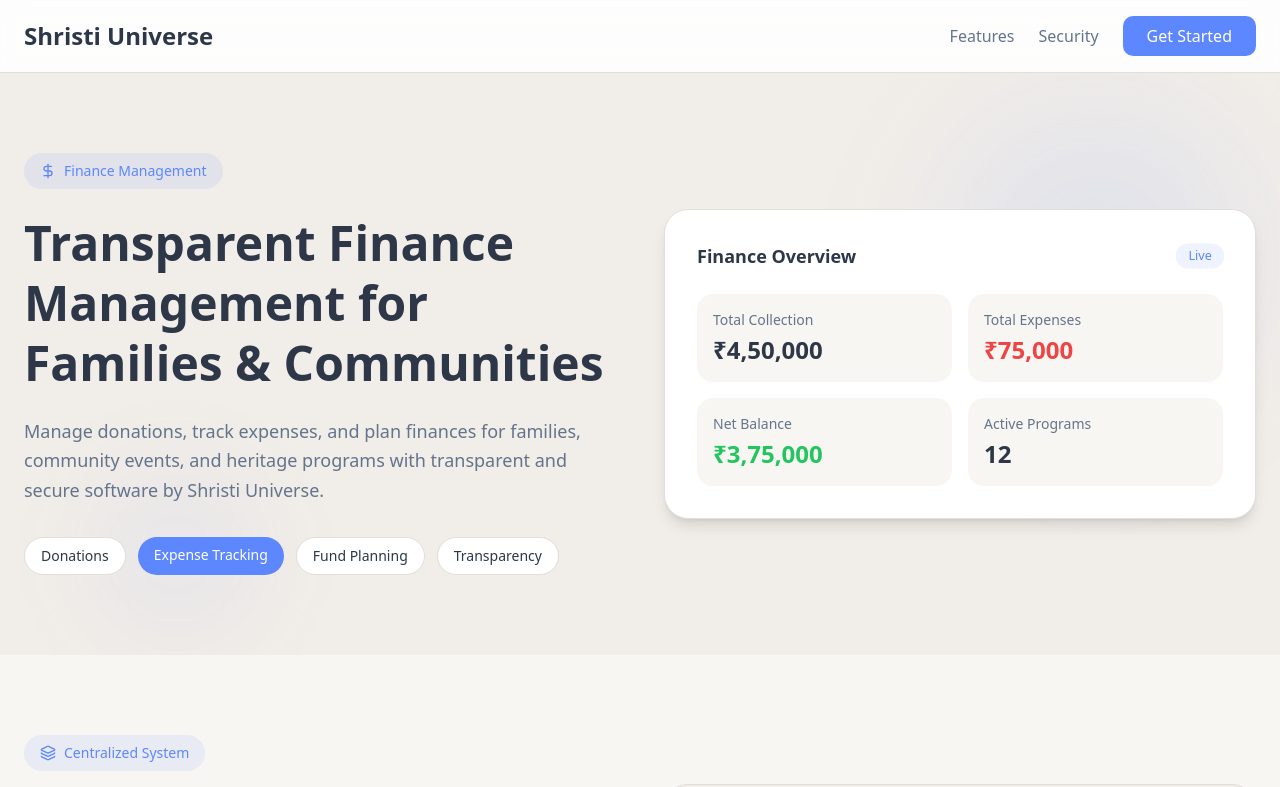
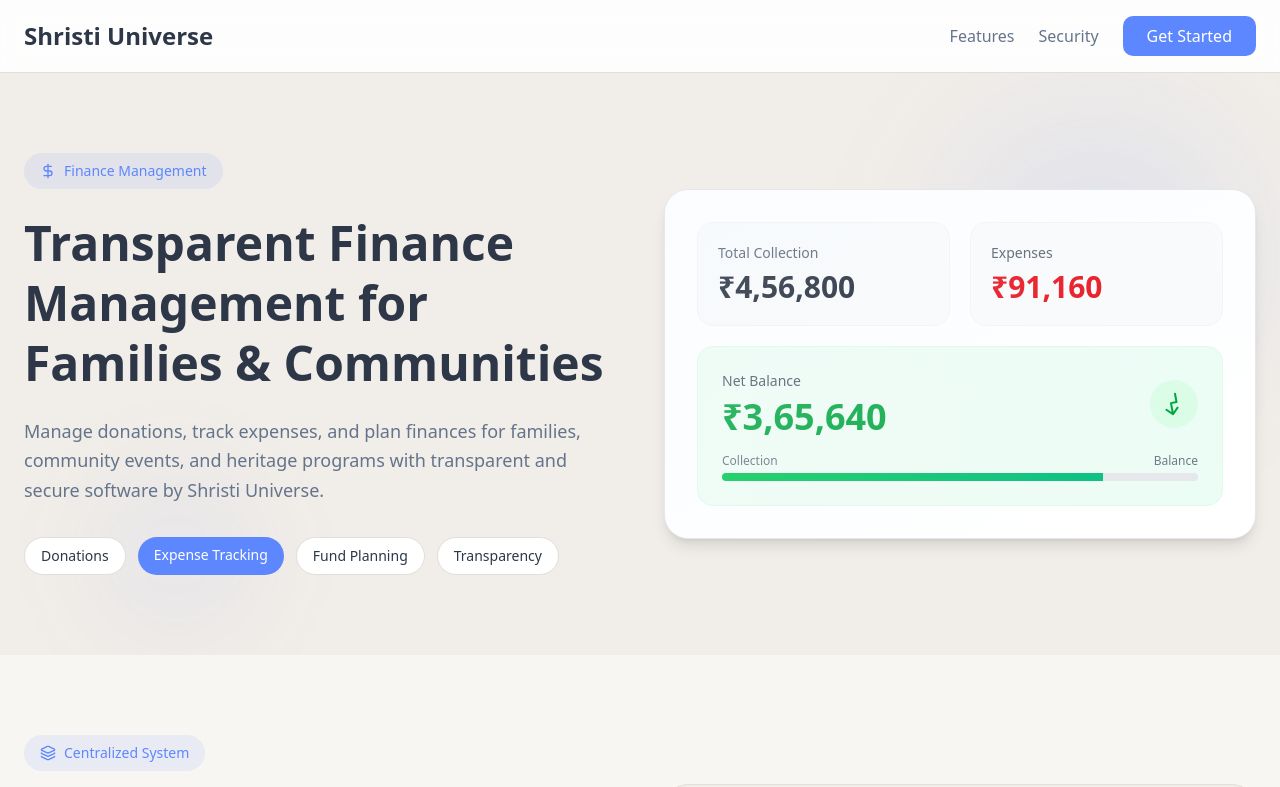
Before and after one commit to samirtiwari932/forked-shristi, a Next.js app: page /features/finance in a window 1280 px wide. Shown: the top 787 px of the page. Built offline with nearby package versions, Linux system fonts and the light colour scheme.

Commit message:
showing the live number first time only

```diff
--- a/app/features/finance/page.tsx
+++ b/app/features/finance/page.tsx
@@ -35,6 +35,7 @@
   Upload,
 } from "lucide-react";
 import { motion } from "framer-motion";
+import LiveFinanceOverview from "@/components/Finance/LiveFinanceOverview";
 
 // Animation variants
 const fadeInUp = {
@@ -576,69 +577,7 @@
             </motion.div>
 
             <motion.div variants={slideInRight} className="lg:w-1/2">
-              <motion.div
-                whileHover={{ scale: 1.02 }}
-                className="bg-white rounded-3xl p-8 shadow-lg border border-[#e2ded9]"
-              >
-                <div className="flex items-center justify-between mb-6">
-                  <h3 className="text-lg font-semibold text-[#2d3748]">
-                    Finance Overview
-                  </h3>
-                  <motion.span
-                    animate={{
-                      opacity: [0.7, 1, 0.7],
-                      scale: [1, 1.05, 1],
-                    }}
-                    transition={{
-                      duration: 2,
-                      repeat: Infinity,
-                      ease: "easeInOut",
-                    }}
-                    className="px-3 py-1 bg-[#5d87ff]/10 text-[#5d87ff] rounded-full text-xs font-medium"
-                  >
-                    Live
-                  </motion.span>
-                </div>
-                <div className="grid grid-cols-2 gap-4">
-                  {[
-                    {
-                      label: "Total Collection",
-                      value: "₹4,50,000",
-                      color: "#2d3748",
-                    },
-                    {
-                      label: "Total Expenses",
-                      value: "₹75,000",
-                      color: "#ef4444",
-                    },
-                    {
-                      label: "Net Balance",
-                      value: "₹3,75,000",
-                      color: "#22c55e",
-                    },
-                    { label: "Active Programs", value: "12", color: "#2d3748" },
-                  ].map((stat, index) => (
-                    <motion.div
-                      key={stat.label}
-                      initial={{ opacity: 0, y: 20 }}
-                      animate={{ opacity: 1, y: 0 }}
-                      transition={{ delay: 0.2 + index * 0.1 }}
-                      whileHover={{ y: -5 }}
-                      className="bg-[#f8f6f3] rounded-2xl p-4"
-                    >
-                      <p className="text-sm text-[#64748b] mb-1">
-                        {stat.label}
-                      </p>
-                      <p
-                        className="text-2xl font-bold"
-                        style={{ color: stat.color }}
-                      >
-                        {stat.value}
-                      </p>
-                    </motion.div>
-                  ))}
-                </div>
-              </motion.div>
+              <LiveFinanceOverview />
             </motion.div>
           </div>
         </div>
--- /dev/null
+++ b/components/Finance/LiveFinanceOverview.tsx
@@ -0,0 +1,174 @@
+"use client";
+
+import React, { useEffect, useState } from "react";
+import { motion } from "framer-motion";
+
+// CountUp Component
+function CountUp({
+  end,
+  duration = 2200,
+  prefix = "₹",
+}: {
+  end: number;
+  duration?: number;
+  prefix?: string;
+}) {
+  const [count, setCount] = useState(end);
+  const hasAnimated = React.useRef(false);
+
+  useEffect(() => {
+    if (hasAnimated.current) {
+      setCount(end);
+      return;
+    }
+
+    //  First-time animation
+    hasAnimated.current = true;
+
+    let start = 0;
+    const step = end / (duration / 16);
+    const timer = setInterval(() => {
+      start += step;
+      setCount(Math.min(Math.floor(start), end));
+      if (start >= end) clearInterval(timer);
+    }, 16);
+
+    return () => clearInterval(timer);
+  }, []);
+
+  return (
+    <span className="tabular-nums">
+      {prefix}
+      {count.toLocaleString("en-IN")}
+    </span>
+  );
+}
+
+// Live Finance Overview Component
+export default function LiveFinanceOverview() {
+  const [collection, setCollection] = useState(456800);
+  const [expenses, setExpenses] = useState(91160);
+  const [balance, setBalance] = useState(365640);
+
+  useEffect(() => {
+    const interval = setInterval(
+      () => {
+        const isIncome = Math.random() > 0.58;
+        const amount = Math.floor(Math.random() * 3800) + 400;
+
+        if (isIncome) {
+          setCollection((p) => p + amount);
+          setBalance((p) => p + amount);
+        } else {
+          setExpenses((p) => p + amount);
+          setBalance((p) => Math.max(0, p - amount));
+        }
+      },
+      7000 + Math.random() * 9000,
+    );
+
+    return () => clearInterval(interval);
+  }, []);
+
+  return (
+    <div className="bg-white rounded-3xl p-8 shadow-lg border border-gray-200 relative overflow-hidden">
+      {/* Background gradient effect */}
+      <div className="absolute inset-0 bg-gradient-to-br from-blue-50/30 to-transparent pointer-events-none" />
+
+      {/* Header with Live indicator */}
+      {/* <div className="flex items-center justify-between mb-7">
+        <h3 className="text-xl font-bold text-gray-800">Live Overview</h3>
+        <div className="flex items-center gap-2.5">
+          <span className="relative flex h-3.5 w-3.5">
+            <span className="animate-ping absolute inline-flex h-full w-full rounded-full bg-green-400 opacity-75" />
+            <span className="relative inline-flex rounded-full h-3.5 w-3.5 bg-green-500" />
+          </span>
+          <span className="px-3 py-1 bg-green-100 text-green-700 rounded-full text-xs font-semibold uppercase tracking-wide">
+            Live
+          </span>
+        </div>
+      </div> */}
+
+      {/* Stats Grid */}
+      <div className="grid grid-cols-2 gap-5">
+        {/* Total Collection */}
+        <motion.div
+          initial={{ opacity: 0, y: 20 }}
+          animate={{ opacity: 1, y: 0 }}
+          transition={{ duration: 0.5 }}
+          className="bg-gray-50/80 rounded-2xl p-5 border border-gray-100"
+        >
+          <p className="text-sm text-gray-600 mb-1.5">Total Collection</p>
+          <p className="text-3xl font-bold text-gray-900">
+            <CountUp end={collection} duration={2500} />
+          </p>
+        </motion.div>
+
+        {/* Expenses */}
+        <motion.div
+          initial={{ opacity: 0, y: 20 }}
+          animate={{ opacity: 1, y: 0 }}
+          transition={{ duration: 0.5, delay: 0.1 }}
+          className="bg-gray-50/80 rounded-2xl p-5 border border-gray-100"
+        >
+          <p className="text-sm text-gray-600 mb-1.5">Expenses</p>
+          <p className="text-3xl font-bold text-red-600">
+            <CountUp end={expenses} duration={2500} />
+          </p>
+        </motion.div>
+
+        {/* Net Balance */}
+        <motion.div
+          initial={{ opacity: 0, scale: 0.9 }}
+          animate={{ opacity: 1, scale: 1 }}
+          transition={{ duration: 0.6, delay: 0.2 }}
+          className="bg-gradient-to-r from-green-50 to-emerald-50 rounded-2xl p-6 border border-green-100 col-span-2"
+        >
+          <div className="flex items-center justify-between">
+            <div>
+              <p className="text-sm text-gray-600 mb-1.5">Net Balance</p>
+              <p className="text-4xl font-extrabold text-green-600">
+                <CountUp end={balance} duration={3000} />
+              </p>
+            </div>
+            <motion.div
+              animate={{ rotate: 360 }}
+              transition={{ duration: 20, repeat: Infinity, ease: "linear" }}
+              className="w-12 h-12 bg-green-100 rounded-full flex items-center justify-center"
+            >
+              <svg
+                className="w-6 h-6 text-green-600"
+                fill="none"
+                viewBox="0 0 24 24"
+                stroke="currentColor"
+              >
+                <path
+                  strokeLinecap="round"
+                  strokeLinejoin="round"
+                  strokeWidth={2}
+                  d="M13 7h8m0 0v8m0-8l-8 8-4-4-6 6"
+                />
+              </svg>
+            </motion.div>
+          </div>
+
+          {/* Progress indicator */}
+          <div className="mt-4">
+            <div className="flex justify-between text-xs text-gray-500 mb-1">
+              <span>Collection</span>
+              <span>Balance</span>
+            </div>
+            <div className="h-2 bg-gray-200 rounded-full overflow-hidden">
+              <motion.div
+                initial={{ width: 0 }}
+                animate={{ width: `${(balance / collection) * 100}%` }}
+                transition={{ duration: 1.5, delay: 0.5 }}
+                className="h-full bg-gradient-to-r from-green-500 to-emerald-500"
+              />
+            </div>
+          </div>
+        </motion.div>
+      </div>
+    </div>
+  );
+}
```
